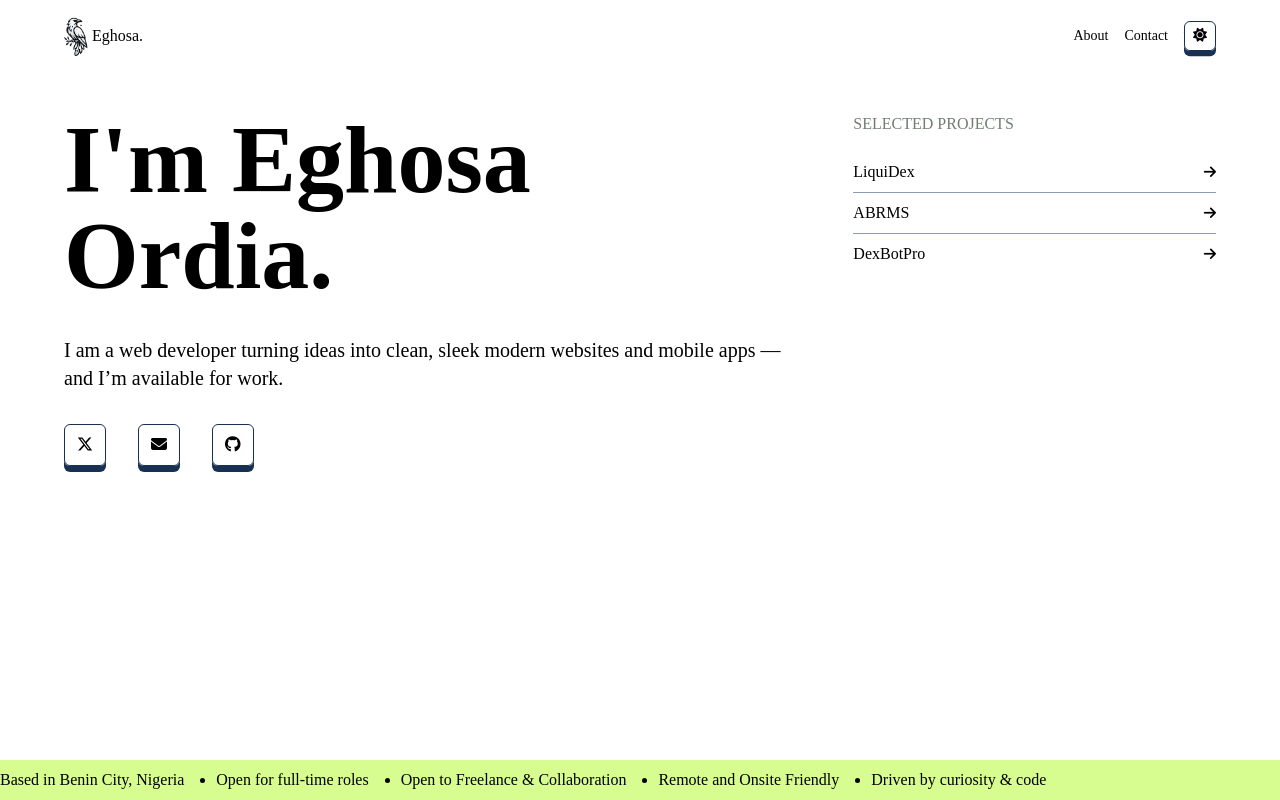
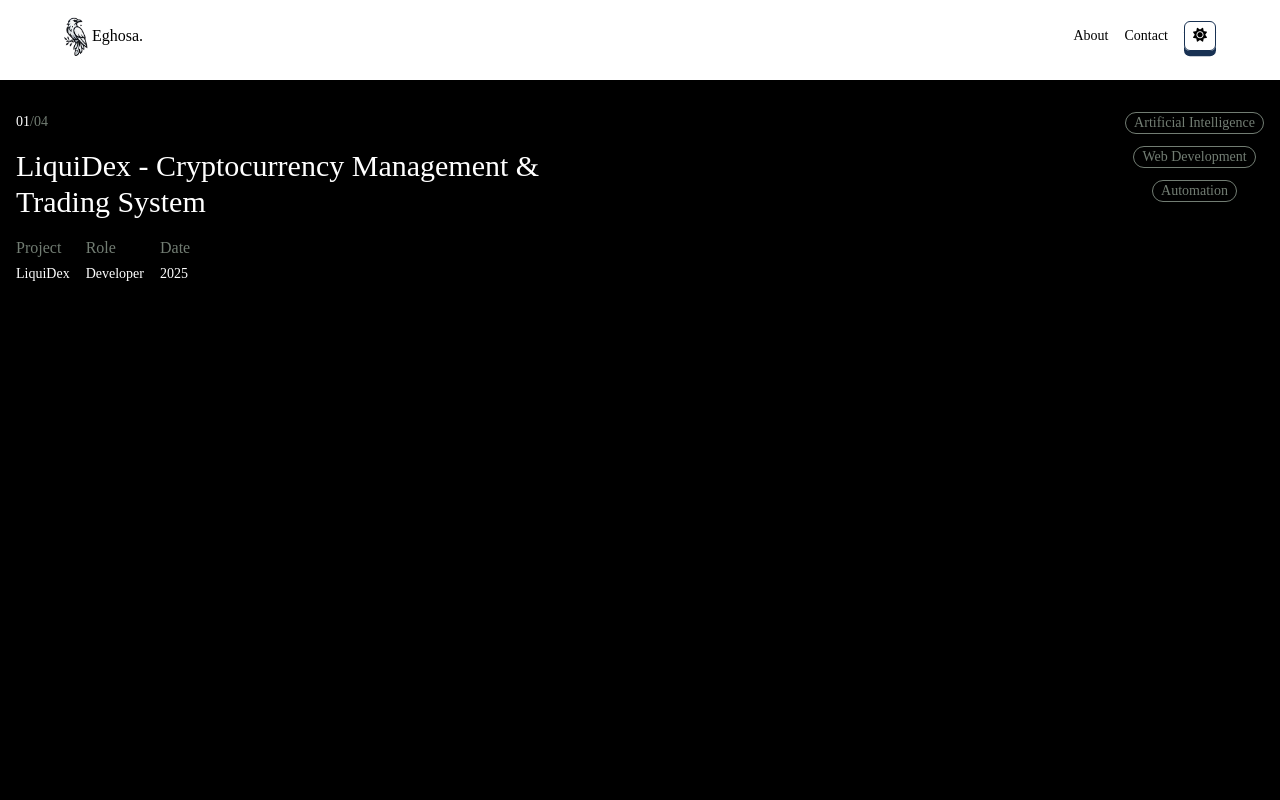
Before and after one commit to Hardy101/Eghosa, a React (Vite) app: page / in a window 1280 px wide. Built offline with nearby package versions, Linux system fonts and the light colour scheme; a web font is replaced by a local one.

Commit message:
changed fonts

```diff
--- a/src/components/liquidex.tsx
+++ b/src/components/liquidex.tsx
@@ -1,7 +1,7 @@
 const Liquidex: React.FC = () => {
   return (
     <>
-      <section className="fixed top-full w-full h-full font-bodoni text-white">
+      <section className="fixed top-20 w-full h-full font-proxima text-white z-10">
         <div className="h-full bg-dark-1 px-4 py-8">
           <div className="heading flex justify-between">
             <div className="info w-1/2 grid gap-4">
@@ -9,7 +9,7 @@ const Liquidex: React.FC = () => {
                 <span className="text-white">01</span>
                 <span className="text-grey-2">/04</span>
               </p>
-              <h2 className="text-3xl text-white font-bodoni">
+              <h2 className="text-3xl text-white font-proxima">
                 LiquiDex - Cryptocurrency Management & Trading System
               </h2>
               <div>
@@ -30,7 +30,7 @@ const Liquidex: React.FC = () => {
               </div>
             </div>
             <div className="tags text-[#727D73] mb-auto">
-              <ul className="flex flex-col gap-3 text-sm font-bodoni">
+              <ul className="flex flex-col gap-3 text-sm font-proxima">
                 <li className="project-li">
                   <span>Artificial Intelligence</span>
                 </li>
--- a/src/components/navbar.tsx
+++ b/src/components/navbar.tsx
@@ -3,7 +3,7 @@ import Logo from "../assets/img/logo.png";
 const NavBar: React.FC = () => {
   return (
     <>
-      <nav className="font-proxima">
+      <nav className="relative font-proxima z-20">
         <div className="px-4 md:px-16 py-4 flex justify-between">
           <a href="#" className="flex gap-1 my-auto">
             <span className="md:w-6 h-10 my-auto">
```
